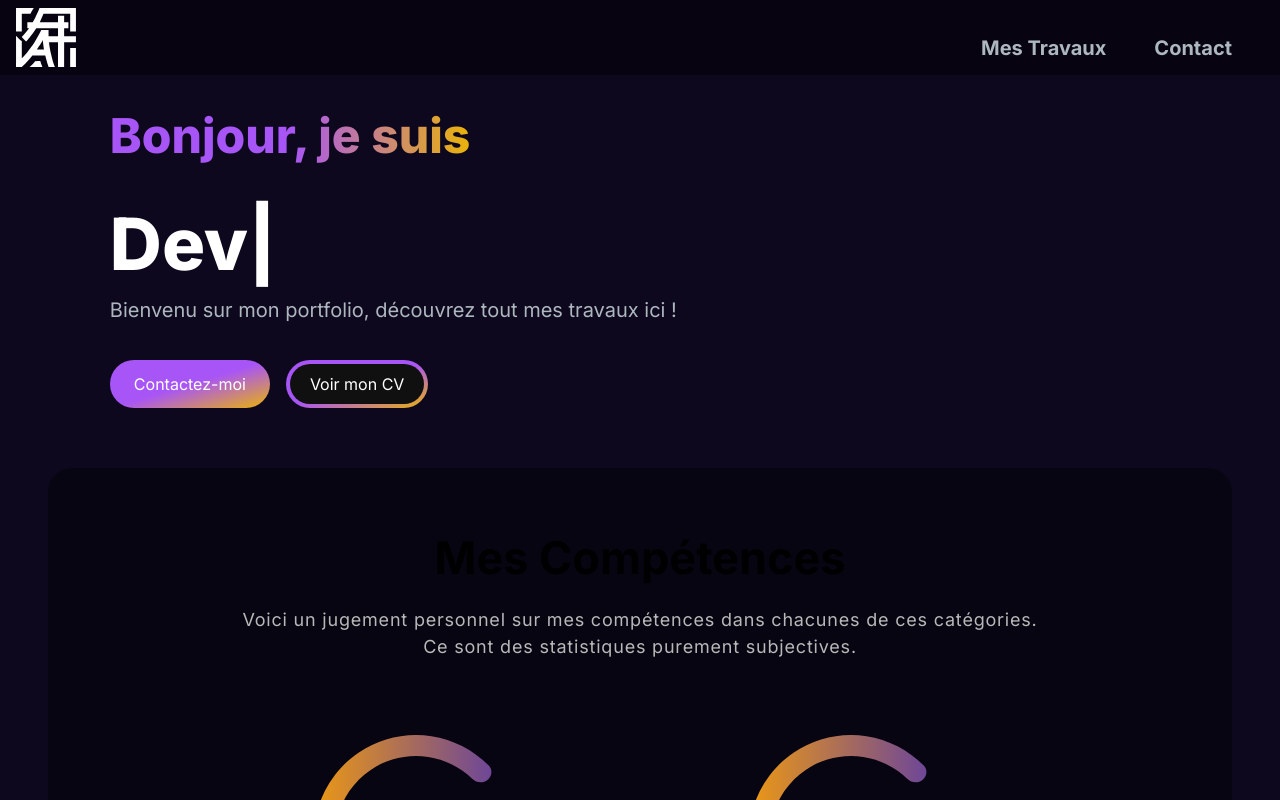
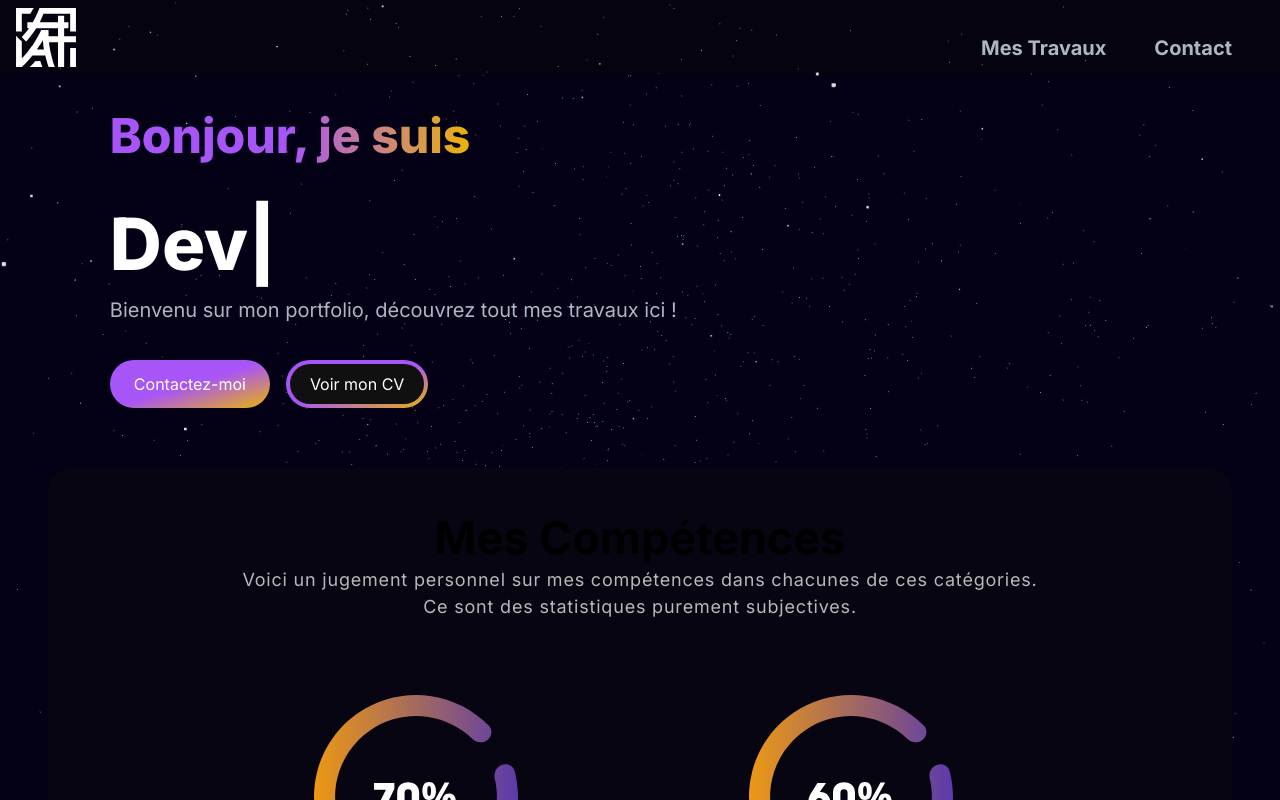
Before and after one commit to Atnan-Tas/portfolio, a Next.js app: page / in a window 1280 px wide. Shown: the top 800 px of the page. Built offline with nearby package versions, Linux system fonts and the light colour scheme.

Commit message:
BACKGROUND ETOILES

```diff
--- a/jsconfig.json
+++ b/jsconfig.json
@@ -1,5 +1,6 @@
 {
   "compilerOptions": {
+    "jsx": "react",
     "paths": {
       "@/*": ["./src/*"]
     }
--- a/package.json
+++ b/package.json
@@ -16,6 +16,7 @@
     "framer-motion": "^11.0.5",
     "glslify-loader": "^2.0.0",
     "gsap": "^3.12.5",
+    "maath": "^0.10.7",
     "next": "^14.1.3",
     "nodemailer": "^6.9.12",
     "react": "^18.2.0",
--- a/src/app/components/Intro.jsx
+++ b/src/app/components/Intro.jsx
@@ -3,7 +3,6 @@ import React, { useRef, useState, useEffect } from 'react';
 import { TypeAnimation } from 'react-type-animation';
 import Image from 'next/image';
 import Link from 'next/link';
-
 
 
 const Intro = () => {
@@ -24,6 +23,7 @@ const Intro = () => {
     return (
         <section>
             <div className='grid grid-cols-1 sm:grid-cols-12'>
+
                 <div className="col-span-7   place-self-center text-center sm:text-left">
                     <h1 className="text-white mb-4 text-3xl sm:text-2xl lg:text-5xl font-extrabold block">
                         <span className="text-transparent bg-clip-text bg-gradient-to-r from-purple-500 via-purple-500  to-yellow-500">Bonjour, je suis </span>
--- a/src/app/components/competences.jsx
+++ b/src/app/components/competences.jsx
@@ -36,7 +36,7 @@ const competences = () => {
                 <div className="row">
                     <div className="col-12">
                         <div className="bg-[#080512] wow zoomIn rounded-3xl text-center py-14 px-12 mt-[-60px]">
-                            <h2 className='font-bold text-[45px]'>Mes Compétences</h2>
+                            <h2 className='font-bold  text-xl   sm:text-[30px]   md:text-[37px]  lg:text-[45px]'>Mes Compétences</h2>
                             <p className='text-[#B8B8B8] text-[18px] tracking-[0.8px] leading-[1.5em] my-[14px] mb-[75px]'>Voici un jugement personnel sur mes compétences dans chacunes de ces catégories.<br></br> Ce sont des statistiques purement subjectives.</p>
                             <Carousel responsive={responsive} infinite={true} className="owl-carousel owl-theme w-[80%] mx-auto relative">
                                 <div className="w-[50%] mx-auto mb-[15px]">
--- /dev/null
+++ b/src/app/components/etoiles.tsx
@@ -0,0 +1,52 @@
+"use client";
+
+import React, { useState, useRef, Suspense } from "react";
+import { Canvas, useFrame } from "@react-three/fiber";
+import { Points, PointMaterial, Preload } from "@react-three/drei";
+// @ts-ignore
+import * as random from "maath/random/dist/maath-random.esm";
+
+const StarBackground = (props: any) => {
+  const ref: any = useRef();
+  const [sphere] = useState(() =>
+    random.inSphere(new Float32Array(5000), { radius: 1.2 })
+  );
+
+  useFrame((state, delta) => {
+    ref.current.rotation.x -= delta/10;
+    ref.current.rotation.y -= delta/15;
+  })
+
+
+  return (
+    <group rotation={[0,0, Math.PI / 4]}>
+        <Points
+        ref={ref}
+        positions={sphere}
+        stride={3}
+        frustumCulled
+        {...props}
+        >
+            <PointMaterial
+                transparent
+                color="$fff"
+                size={0.002}
+                sizeAttenuation={true}
+                dethWrite={false}
+            />
+        </Points>
+    </group>
+  )
+};
+
+const StarsCanvas = () => (
+    <div className="w-full h-auto fixed inset-0 z-[20]">
+        <Canvas camera={{position: [0, 0, 1]}}>
+        <Suspense fallback={null}>
+            <StarBackground />
+        </Suspense>
+        </Canvas>
+    </div>
+)
+
+export default StarsCanvas;
--- a/src/app/page.js
+++ b/src/app/page.js
@@ -5,12 +5,16 @@ import Apropos from "./components/Apropos";
 import Footer from "./components/Footer";
 import Projet from "./travaux/Projets";
 import Competences from "./components/competences";
+import Etoiles from "./components/etoiles";
 
 export default function Home() {
   return (
-    <main className="flex min-h-screen flex-col bg-[#0e081f]">
+    <main className="flex min-h-screen flex-col bg-[#040015]">
       <Header />
-      <div className="container mt-24 mx-auto px-12 py-4">
+      <Etoiles />
+
+      <div className="relative z-30 container mt-24 mx-auto px-12 py-4">
+
         <Intro />
         <Competences />
         <Apropos />
```
Also changed, not shown: tsconfig.json (added, +34 -0 lines), 2 other files (tests, documents, lock files or other folders).
